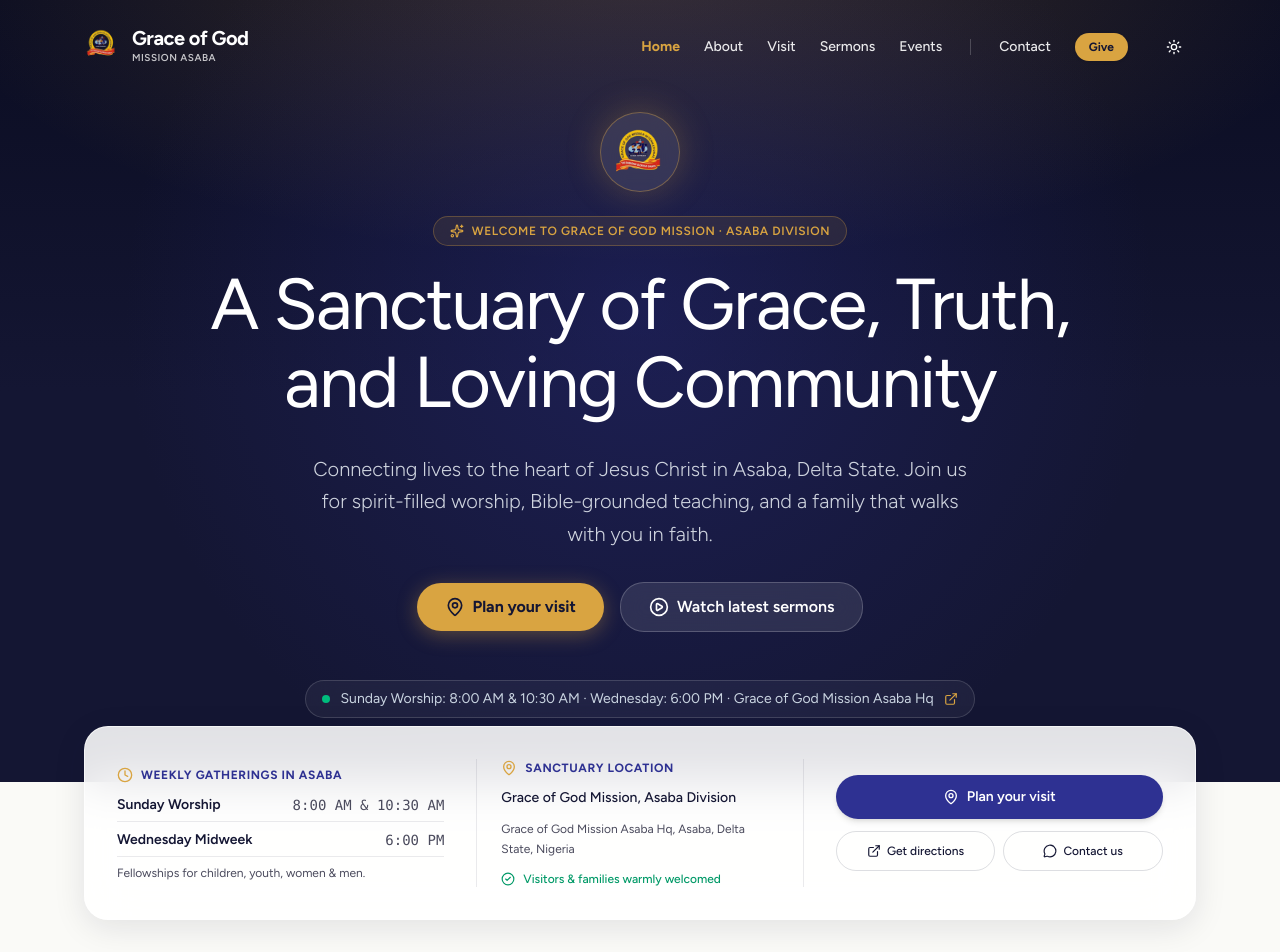
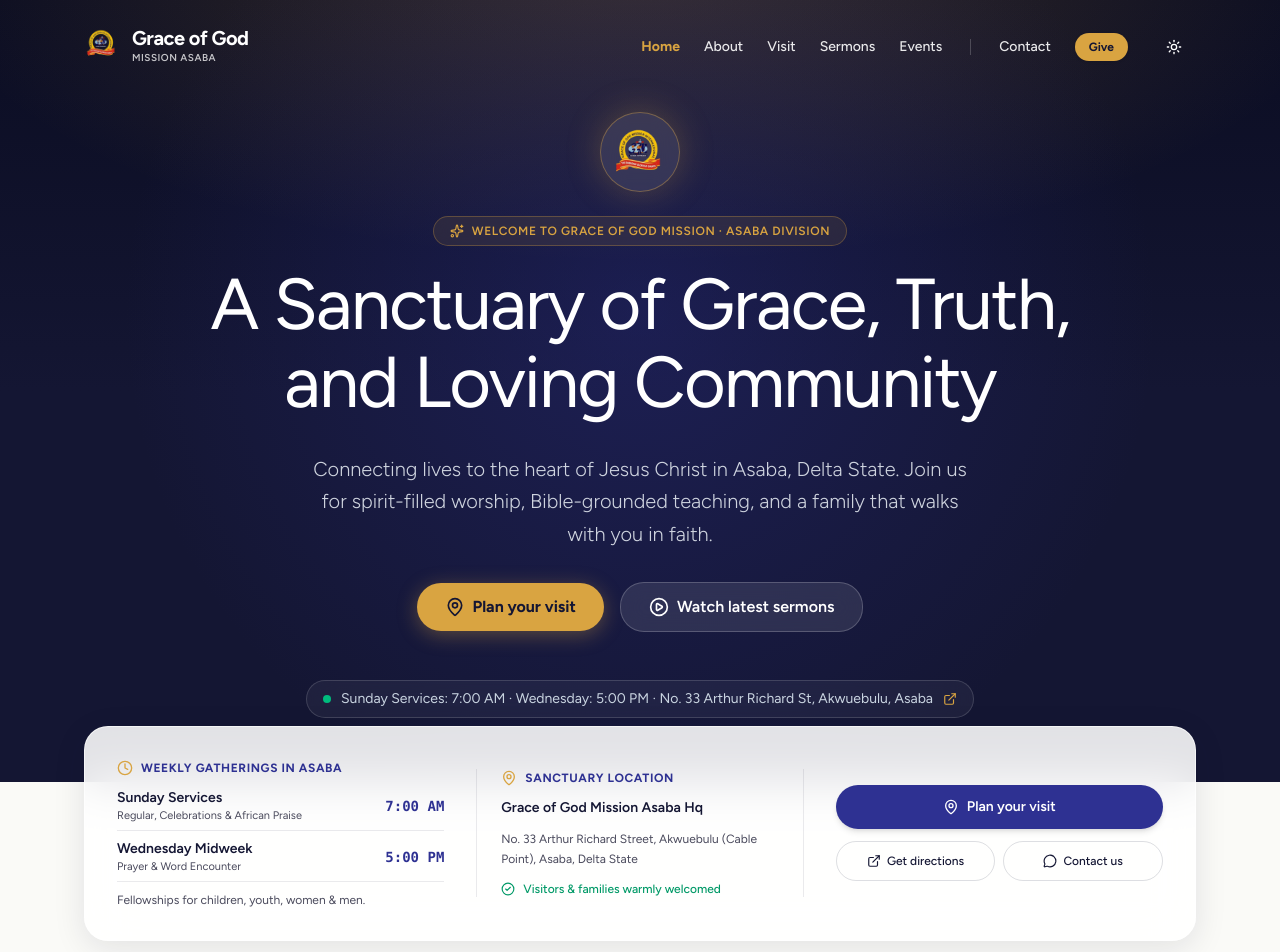
Before and after one commit to ideateGudy/grace-of-god-mission-asaba, a Next.js app in the folder client/: page / in a window 1280 px wide. Shown: the top 952 px of the page. Built offline with nearby package versions, Linux system fonts and the light colour scheme; no server answers.

Commit message:
feat(client): update sanctuary address and weekly service schedule

```diff
--- a/client/app/contact/page.tsx
+++ b/client/app/contact/page.tsx
@@ -177,8 +177,8 @@
                 <span>Office & Service Hours</span>
               </div>
               <p className="text-xs text-muted-foreground leading-relaxed">
-                Sundays: 8:00 AM – 1:00 PM <br />
-                Wednesdays: 5:00 PM – 8:00 PM
+                Sundays: Services start at 7:00 AM <br />
+                Wednesdays: Midweek Encounter at 5:00 PM
               </p>
             </div>
           </GlassCard>
--- a/client/app/events/page.tsx
+++ b/client/app/events/page.tsx
@@ -150,7 +150,7 @@
             <p className="mx-auto mt-2 max-w-md text-sm text-muted-foreground leading-relaxed">
               {scope === "past"
                 ? "Past events will be archived here as they conclude."
-                : "Join us for our weekly gatherings: Sunday Worship (8:00 AM & 10:30 AM) and Wednesday Midweek Encounter (6:00 PM)."}
+                : "Join us for our weekly gatherings: Sunday Services (7:00 AM) and Wednesday Midweek Encounter (5:00 PM)."}
             </p>
             {scope !== "past" && (
               <div className="mt-6">
--- a/client/app/page.tsx
+++ b/client/app/page.tsx
@@ -112,14 +112,20 @@
                 </div>
                 <div className="space-y-2 text-sm">
                   <div className="flex items-center justify-between border-b border-border/60 pb-1.5">
-                    <span className="font-semibold text-foreground">Sunday Worship</span>
-                    <span className="text-muted-foreground font-mono">8:00 AM & 10:30 AM</span>
+                    <div>
+                      <span className="font-semibold text-foreground">Sunday Services</span>
+                      <p className="text-[11px] text-muted-foreground">Regular, Celebrations & African Praise</p>
+                    </div>
+                    <span className="text-primary font-bold font-mono text-sm">7:00 AM</span>
                   </div>
                   <div className="flex items-center justify-between border-b border-border/60 pb-1.5">
-                    <span className="font-semibold text-foreground">Wednesday Midweek</span>
-                    <span className="text-muted-foreground font-mono">6:00 PM</span>
+                    <div>
+                      <span className="font-semibold text-foreground">Wednesday Midweek</span>
+                      <p className="text-[11px] text-muted-foreground">Prayer & Word Encounter</p>
+                    </div>
+                    <span className="text-primary font-bold font-mono text-sm">5:00 PM</span>
                   </div>
-                  <p className="text-xs text-muted-foreground">
+                  <p className="text-xs text-muted-foreground pt-0.5">
                     Fellowships for children, youth, women & men.
                   </p>
                 </div>
@@ -131,13 +137,11 @@
                   <MapPin className="h-4 w-4 text-gold" aria-hidden="true" />
                   <span>Sanctuary Location</span>
                 </div>
-                <p className="text-sm font-medium text-foreground">
-                  Grace of God Mission, Asaba Division
+                <p className="text-sm font-semibold text-foreground">
+                  Grace of God Mission Asaba Hq
                 </p>
                 <p className="text-xs text-muted-foreground leading-relaxed">
-                  {siteConfig.churchAddress.startsWith("[")
-                    ? "Asaba, Delta State, Nigeria · Easy access with on-site parking and friendly ushers."
-                    : siteConfig.churchAddress}
+                  {siteConfig.address}
                 </p>
                 <div className="flex items-center gap-2 text-xs text-emerald-600 dark:text-emerald-400 font-medium">
                   <CheckCircle2 className="h-3.5 w-3.5" />
@@ -623,7 +627,7 @@
                 Sanctuary Location & Map
               </h2>
               <p className="mt-1 text-sm text-muted-foreground">
-                Easily locate Grace of God Mission Asaba Hq in Delta State, Nigeria.
+                No. 33 Arthur Richard Street, Akwuebulu (Cable Point), Asaba, Delta State
               </p>
             </div>
             <a
--- a/client/app/visit/page.tsx
+++ b/client/app/visit/page.tsx
@@ -65,42 +65,28 @@
                 <div className="rounded-xl border border-border/80 bg-card p-4 transition hover:border-gold/50">
                   <div className="flex items-center justify-between">
                     <span className="font-display text-base font-bold text-foreground">
-                      Sunday Morning Worship
+                      Sunday Services
                     </span>
                     <span className="rounded-full bg-gold/10 px-2.5 py-0.5 text-xs font-bold text-gold">
-                      8:00 AM – 10:00 AM
+                      Starts at 7:00 AM
                     </span>
                   </div>
                   <p className="mt-1 text-xs text-muted-foreground">
-                    Early devotion, praise, prayer, and morning impartation.
+                    Regular services, special monthly celebrations, and African Praise Sundays.
                   </p>
                 </div>
 
                 <div className="rounded-xl border border-border/80 bg-card p-4 transition hover:border-primary/50">
                   <div className="flex items-center justify-between">
                     <span className="font-display text-base font-bold text-foreground">
-                      Sunday Celebration Service
+                      Wednesday Midweek Service
                     </span>
                     <span className="rounded-full bg-primary/10 px-2.5 py-0.5 text-xs font-bold text-primary">
-                      10:30 AM – 12:30 PM
+                      5:00 PM
                     </span>
                   </div>
                   <p className="mt-1 text-xs text-muted-foreground">
-                    Vibrant praise, congregational worship, and in-depth Biblical teaching.
-                  </p>
-                </div>
-
-                <div className="rounded-xl border border-border/80 bg-card p-4 transition hover:border-indigo-soft/50">
-                  <div className="flex items-center justify-between">
-                    <span className="font-display text-base font-bold text-foreground">
-                      Wednesday Midweek Encounter
-                    </span>
-                    <span className="rounded-full bg-secondary px-2.5 py-0.5 text-xs font-bold text-primary">
-                      6:00 PM – 7:30 PM
-                    </span>
-                  </div>
-                  <p className="mt-1 text-xs text-muted-foreground">
-                    Bible study, spiritual growth, and breakthrough deliverance prayers.
+                    Regular prayer and word encounters for spiritual strength and breakthrough.
                   </p>
                 </div>
               </div>
@@ -131,12 +117,10 @@
 
               <div className="mt-6 rounded-2xl border border-border bg-card p-5 space-y-3">
                 <p className="text-base font-semibold text-foreground">
-                  Grace of God Mission, Asaba Division
+                  Grace of God Mission Asaba Hq
                 </p>
                 <p className="text-sm text-muted-foreground leading-relaxed">
-                  {siteConfig.address.startsWith("[")
-                    ? "Asaba, Delta State, Nigeria (Contact church office for exact street address)"
-                    : siteConfig.address}
+                  {siteConfig.address}
                 </p>
                 <div className="pt-2 border-t border-border/60 space-y-1.5 text-xs text-muted-foreground">
                   <div className="flex items-center gap-2">
--- a/client/components/hero/DefaultHero.tsx
+++ b/client/components/hero/DefaultHero.tsx
@@ -82,7 +82,7 @@
             <span className="absolute inline-flex h-full w-full animate-ping rounded-full bg-emerald-400 opacity-75" />
             <span className="relative inline-flex h-2 w-2 rounded-full bg-emerald-500" />
           </span>
-          <span>Sunday Worship: 8:00 AM & 10:30 AM · Wednesday: 6:00 PM · Grace of God Mission Asaba Hq</span>
+          <span>Sunday Services: 7:00 AM · Wednesday: 5:00 PM · No. 33 Arthur Richard St, Akwuebulu, Asaba</span>
           <ExternalLink className="h-3.5 w-3.5 text-gold transition-transform group-hover:translate-x-0.5" />
         </a>
       </div>
--- a/client/components/shared/ChurchMap.tsx
+++ b/client/components/shared/ChurchMap.tsx
@@ -21,9 +21,13 @@
     >
       {showCardHeader && (
         <div className="flex items-center justify-between border-b border-border/80 bg-muted/30 px-5 py-3 text-xs">
-          <div className="flex items-center gap-2 font-semibold text-foreground">
-            <MapPin className="h-4 w-4 text-gold" />
-            <span>Grace of God Mission Asaba Hq</span>
+          <div className="flex flex-col sm:flex-row sm:items-center sm:gap-2 font-semibold text-foreground">
+            <div className="flex items-center gap-2">
+              <MapPin className="h-4 w-4 text-gold shrink-0" />
+              <span>Grace of God Mission Asaba Hq</span>
+            </div>
+            <span className="hidden sm:inline text-muted-foreground">·</span>
+            <span className="text-[11px] font-normal text-muted-foreground">{siteConfig.address}</span>
           </div>
           <a
             href={siteConfig.googleMapsUrl}
--- a/client/config/site.ts
+++ b/client/config/site.ts
@@ -9,7 +9,7 @@
   phone: "[PHONE NUMBER - CONFIRM WITH CHURCH]",
   whatsapp: "[WHATSAPP NUMBER WITH COUNTRY CODE - e.g. +2348012345678]",
   email: "[EMAIL ADDRESS - CONFIRM WITH CHURCH]",
-  address: "Grace of God Mission Asaba Hq, Asaba, Delta State, Nigeria",
+  address: "No. 33 Arthur Richard Street, Akwuebulu (Cable Point), Asaba, Delta State",
   city: "Asaba",
   state: "Delta State",
   country: "Nigeria",
@@ -17,7 +17,9 @@
   googleMapsEmbedUrl: "https://www.google.com/maps/embed?pb=!1m18!1m12!1m3!1d3053.4168993678427!2d6.746476945982947!3d6.1763103233292345!2m3!1f0!2f0!3f0!3m2!1i1024!2i768!4f13.1!3m3!1m2!1s0x1043ed616ce913ef%3A0x5cda51b288ccb076!2sGrace%20of%20God%20Mission%20Asaba%20Hq!5e0!3m2!1sen!2sng!4v1792062152635!5m2!1sen!2sng",
 
   // Services
-  serviceTimes: "[SERVICE TIMES - e.g. Sundays 8:00 AM & 10:30 AM, Wednesdays 6:00 PM]",
+  serviceTimes: "Sundays 7:00 AM, Wednesdays 5:00 PM",
+  sundaySchedule: "Regular services, special monthly celebrations, and African Praise Sundays start at 7:00 AM.",
+  midweekSchedule: "Regular prayer and word encounters are held on Wednesdays at 5:00 PM.",
 
   // Content
   vision: "[VISION STATEMENT - CONFIRM WITH CHURCH]",
```
